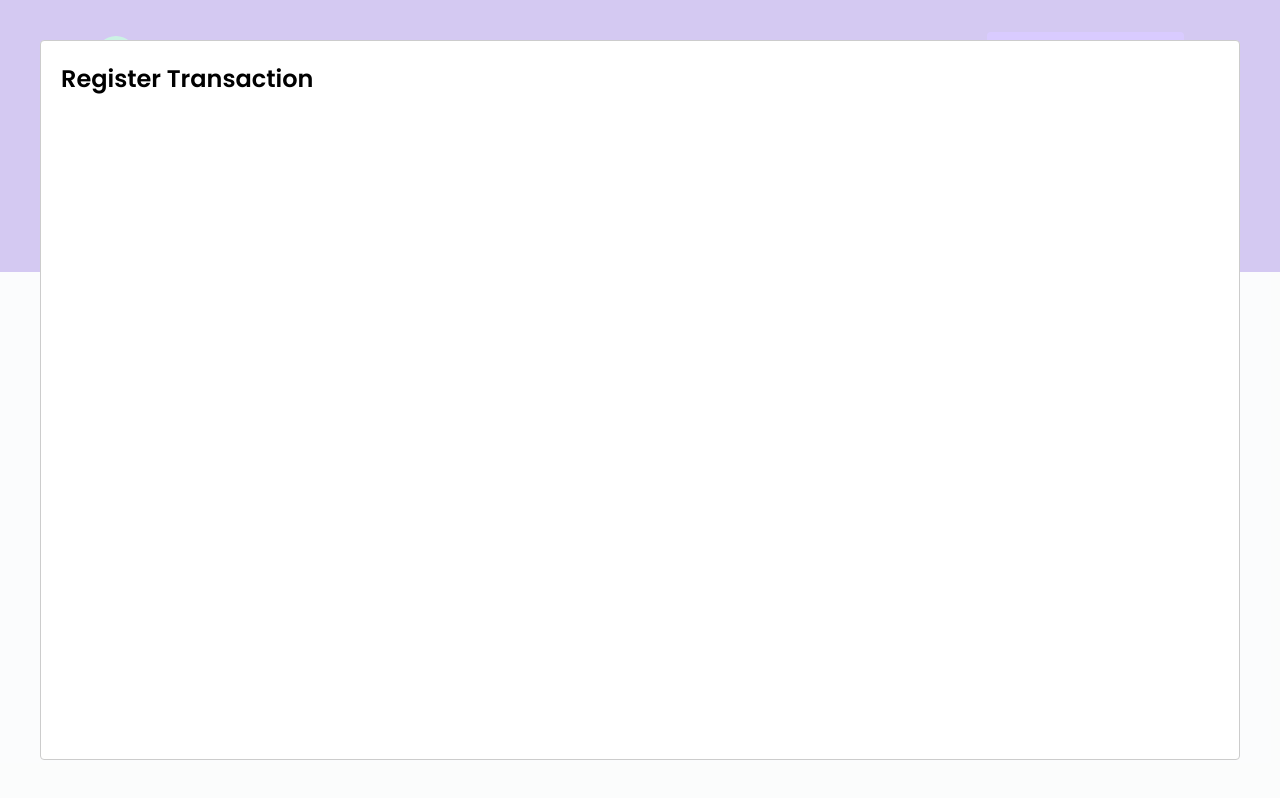
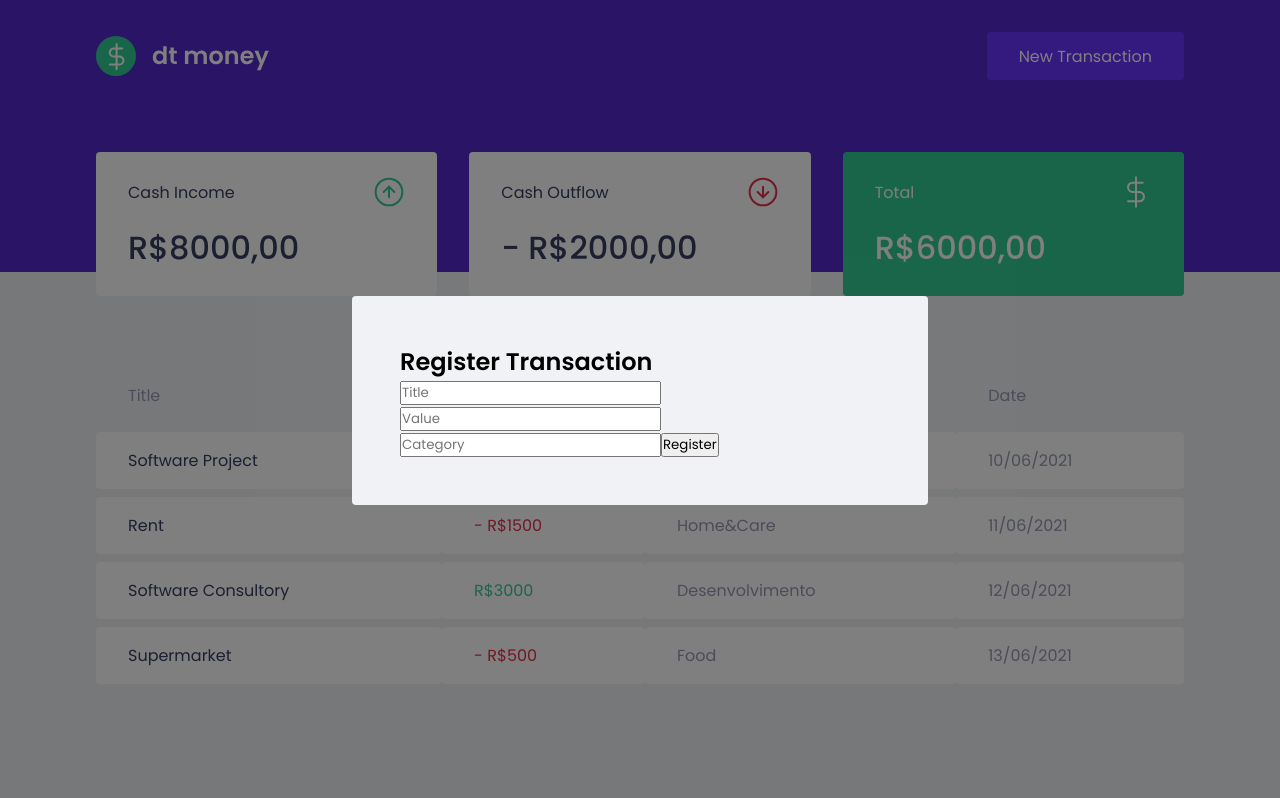
Before and after one commit to tvaditya/react02dtmoney, a React (Create React App) app: page / in a window 1280 px wide. Both pictures are taken after a click on the button "New Transaction". Built offline with nearby package versions, Linux system fonts and the light colour scheme; no server answers; what miragejs would draw is missing.

Commit message:
Form new transactio created

```diff
--- a/src/components/NewTransactionModal/index.tsx
+++ b/src/components/NewTransactionModal/index.tsx
@@ -1,4 +1,5 @@
 import Modal from "react-modal";
+import { Container} from './styles';
 
 interface NewTransactionModalProps {
     isOpen: boolean;
@@ -7,8 +8,21 @@
 
 export function NewTransactionModal({isOpen, onRequestClose}: NewTransactionModalProps) {
     return (
-        <Modal isOpen={isOpen} onRequestClose={onRequestClose}>
-            <h2>Register Transaction</h2>
+        <Modal
+            isOpen={isOpen}
+            onRequestClose={onRequestClose}
+            overlayClassName={"react-modal-overlay"}
+            className={"react-modal-content"}
+        >
+            <Container>
+                <h2>Register Transaction</h2>
+                <input placeholder={"Title"} />
+                <input type="number" placeholder={"Value"}/>
+                <input placeholder={"Category"}/>
+                <button type={"submit"}>
+                    Register
+                </button>
+            </Container>
         </Modal>
     )
 }
--- a/src/components/NewTransactionModal/styles.ts
+++ b/src/components/NewTransactionModal/styles.ts
@@ -1,3 +1,3 @@
 import styled from 'styled-components';
 
-export const Container = styled.div``;
+export const Container = styled.form``;
--- a/src/styles/global.ts
+++ b/src/styles/global.ts
@@ -49,4 +49,27 @@
     opacity: 0.6;
     cursor: not-allowed;
   }
+
+  .react-modal-overlay {
+    background: rgba(0, 0, 0, 0.5);
+
+    position: fixed;
+    top: 0;
+    bottom: 0;
+    right: 0;
+    left: 0;
+
+    display: flex;
+    align-items: center;
+    justify-content: center;
+  }
+
+  .react-modal-content {
+    width: 100%;
+    max-width: 576px;
+    background: var(--background);
+    padding: 3rem;
+    position: relative;
+    border-radius: 0.25rem;
+  }
 `
```
